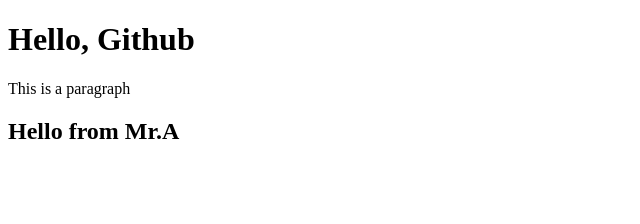
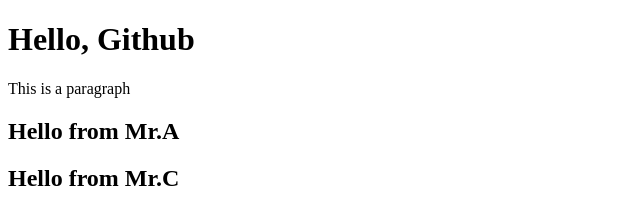
Before and after one commit to ran-bg/GitTest, a plain HTML site: page index.html in a window 1280 px wide. Shown: the whole page, without its empty margins (0-640 px from the left). Drawn offline with Linux system fonts and the light colour scheme.

Commit message:
greeting from Mr.C

```diff
--- a/index.html
+++ b/index.html
@@ -10,5 +10,6 @@
     <h1>Hello, Github</h1>
     <p>This is a paragraph</p>
     <h2>Hello from Mr.A </h2>
+    <h2>Hello from Mr.C </h2>
 </body>
 </html>
```
